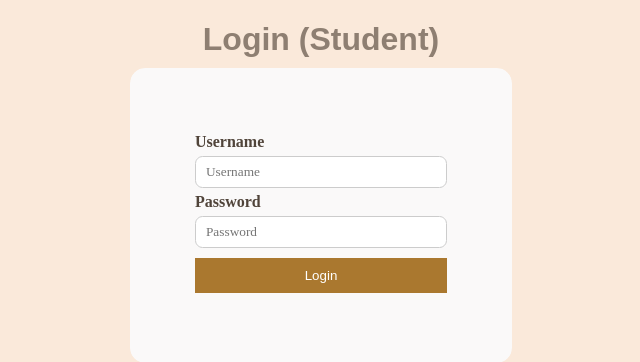
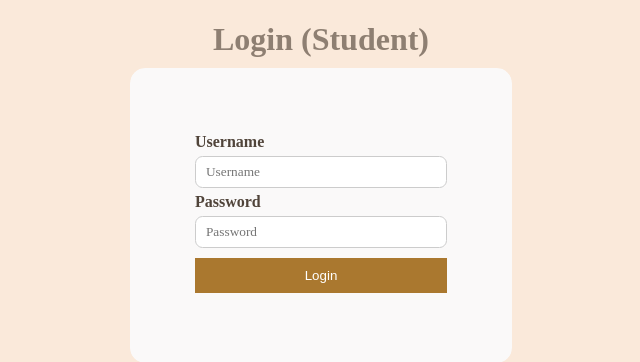
Before and after one commit to 6410685249/cn331-as2, a Django app: page /login/ in a window 1280 px wide. Shown: the top 362 px of the page, without its empty margins (319-959 px from the left). Run offline with Django 4.2, Linux system fonts and the light colour scheme.

Commit message:
Change font-family

```diff
--- a/static/css/login.css
+++ b/static/css/login.css
@@ -21,7 +21,7 @@ body{
 
 h1 {
     text-align: center;
-    font-family: "Gill Sans Extrabold", sans-serif;
+    font-family: serif;
     color: #8e7f72;
     margin-bottom: 10px;
 }
```
